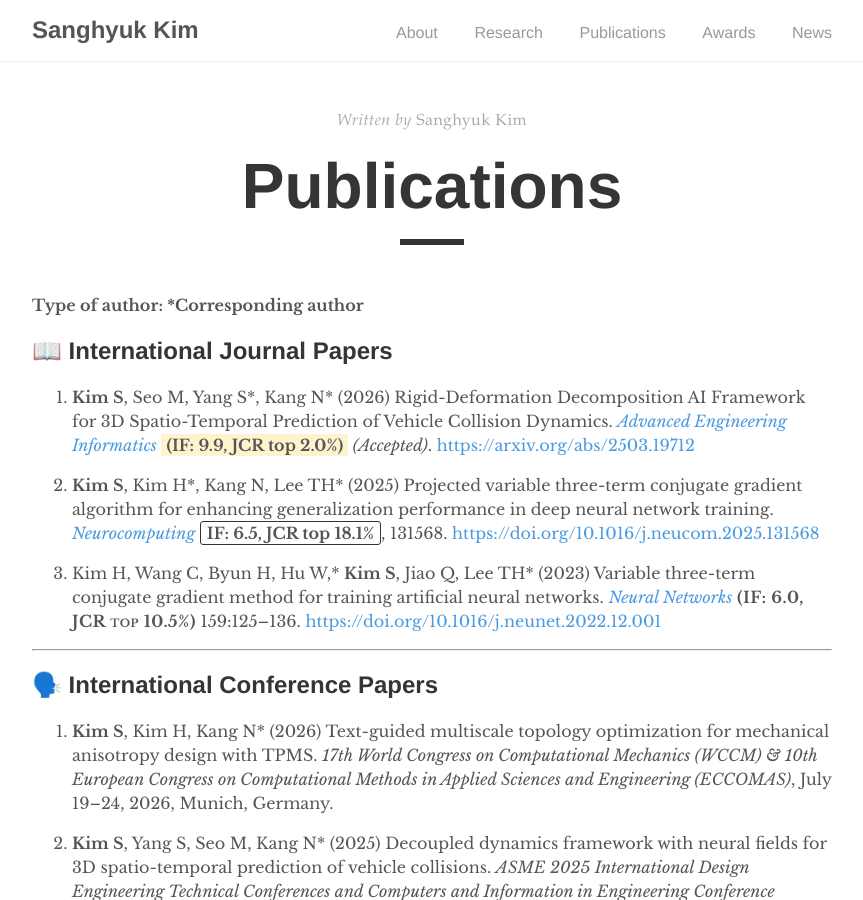
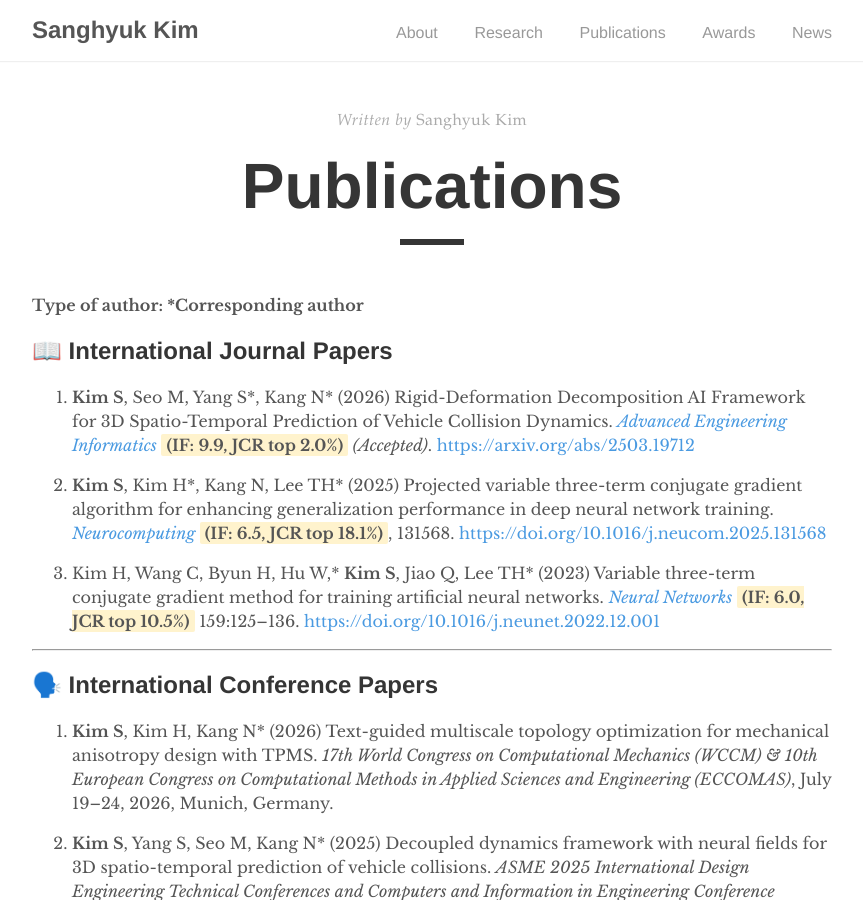
Before and after one commit to kim-sanghyuk/kim-sanghyuk.github.io, a Jekyll site: the page built from _pages/publications.md, in a window 1280 px wide and 900 px high. Shown: the whole window, without its empty margins (208-1071 px from the left). Built offline with Jekyll 4.4.1, drawn with Linux system fonts in a browser that asks for light colours.

Commit message:
Update publications.md

```diff
--- a/_pages/publications.md
+++ b/_pages/publications.md
@@ -12,9 +12,9 @@
 
 1. **Kim S**, Seo M, Yang S\*, Kang N\* (2026) Rigid-Deformation Decomposition AI Framework for 3D Spatio-Temporal Prediction of Vehicle Collision Dynamics. [_Advanced Engineering Informatics_](https://www.sciencedirect.com/journal/advanced-engineering-informatics) <span style="background-color:#fff3cd; padding:1px 5px; border-radius:2px;">**(IF: 9.9, JCR top 2.0%)**</span> _(Accepted)_. [https://arxiv.org/abs/2503.19712](https://arxiv.org/abs/2503.19712)
 
-2. **Kim S**, Kim H\*, Kang N, Lee TH\* (2025) Projected variable three-term conjugate gradient algorithm for enhancing generalization performance in deep neural network training. [_Neurocomputing_](https://www.sciencedirect.com/journal/neurocomputing) <span style="border:1px solid #333; padding:1px 6px; border-radius:3px;">**IF: 6.5, JCR top 18.1%**</span>, 131568. [https://doi.org/10.1016/j.neucom.2025.131568](https://doi.org/10.1016/j.neucom.2025.131568)
+2. **Kim S**, Kim H\*, Kang N, Lee TH\* (2025) Projected variable three-term conjugate gradient algorithm for enhancing generalization performance in deep neural network training. [_Neurocomputing_](https://www.sciencedirect.com/journal/neurocomputing) <span style="background-color:#fff3cd; padding:1px 5px; border-radius:2px;">**(IF: 6.5, JCR top 18.1%)**</span>, 131568. [https://doi.org/10.1016/j.neucom.2025.131568](https://doi.org/10.1016/j.neucom.2025.131568)
 
-3. Kim H, Wang C, Byun H, Hu W,\* **Kim S**, Jiao Q, Lee TH\* (2023) Variable three-term conjugate gradient method for training artificial neural networks. [_Neural Networks_](https://www.sciencedirect.com/journal/neural-networks) <span style="font-variant:small-caps; letter-spacing:0.5px;">**(IF: 6.0, JCR top 10.5%)**</span> 159:125–136. [https://doi.org/10.1016/j.neunet.2022.12.001](https://doi.org/10.1016/j.neunet.2022.12.001)
+3. Kim H, Wang C, Byun H, Hu W,\* **Kim S**, Jiao Q, Lee TH\* (2023) Variable three-term conjugate gradient method for training artificial neural networks. [_Neural Networks_](https://www.sciencedirect.com/journal/neural-networks) <span style="background-color:#fff3cd; padding:1px 5px; border-radius:2px;">**(IF: 6.0, JCR top 10.5%)**</span> 159:125–136. [https://doi.org/10.1016/j.neunet.2022.12.001](https://doi.org/10.1016/j.neunet.2022.12.001)
 
 ---
 
```
